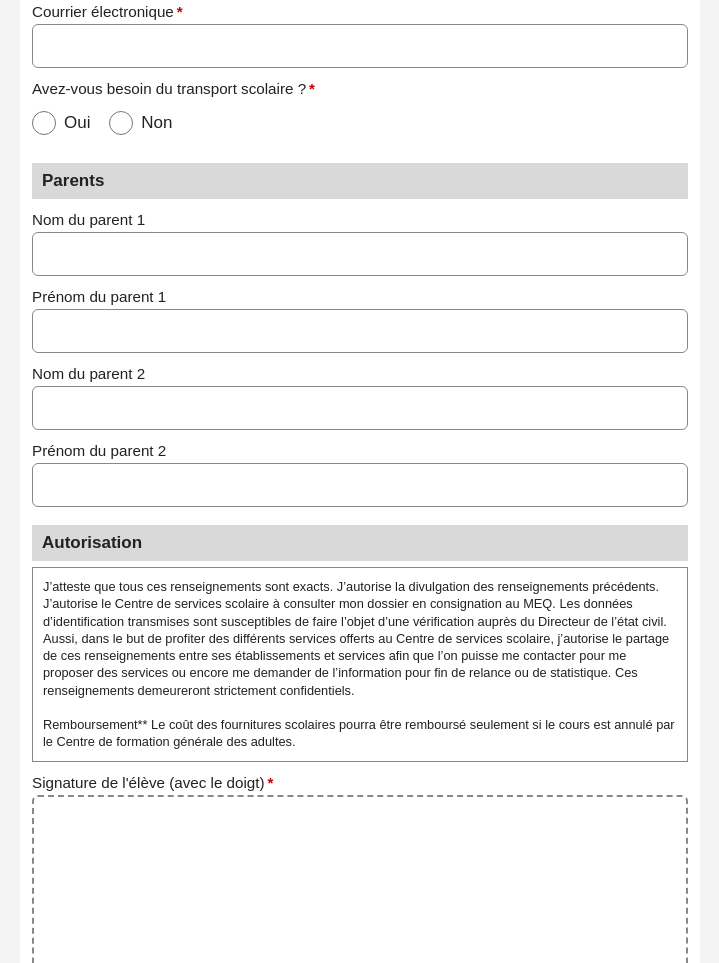
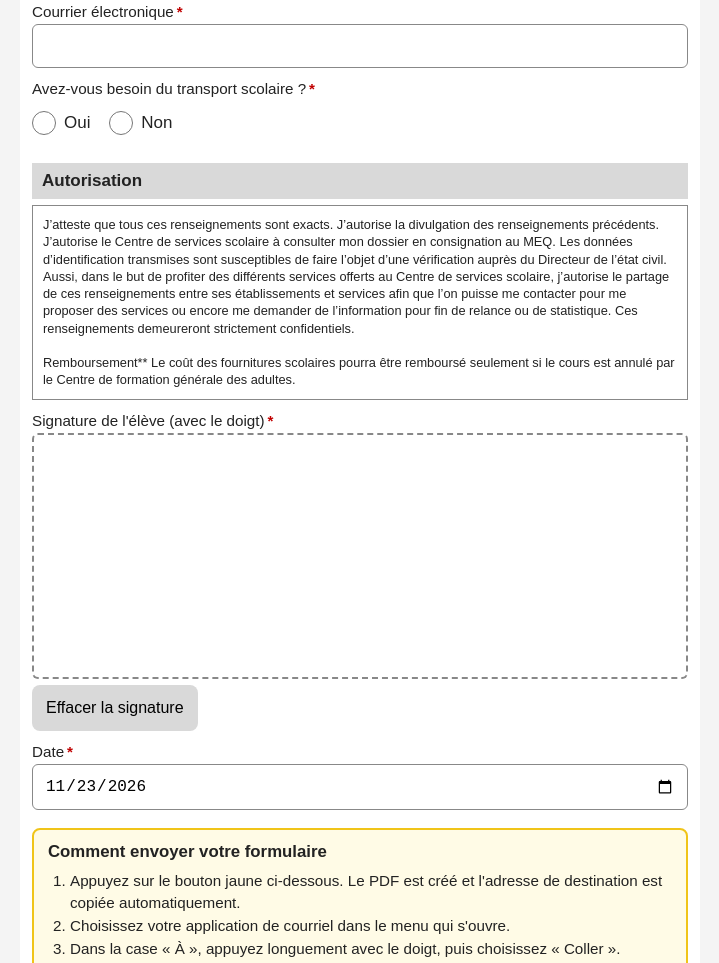
Before and after one commit to NoNacK99/inscriptionFGA, a plain HTML site: page generale.html in a window 1280 px wide. Shown: the part 1405-2368 px from the top of the page, without its empty margins (280-999 px from the left). Drawn offline with nearby package versions, Linux system fonts and the light colour scheme.

Commit message:
Update generale.html

```diff
--- a/generale.html
+++ b/generale.html
@@ -99,7 +99,7 @@
 </div>
 </fieldset>
 
-<fieldset>
+<fieldset id="section-parents">
 <legend>Parents</legend>
 <div id="bloc-p1">
   <label class="champ"><span id="l-p1-nom">Nom du parent 1</span><input type="text" name="p1_nom"></label>
@@ -211,6 +211,7 @@ function majRepondant() {
   const val = coche ? coche.value : "";
   const un = val === "Parent";
   document.getElementById("rep-autre").hidden = val !== "Autre";
+  document.getElementById("section-parents").hidden = !(val === "Parents" || un);
   document.getElementById("bloc-p2").hidden = un;
   document.getElementById("l-p1-nom").textContent = un ? "Nom du parent" : "Nom du parent 1";
   document.getElementById("l-p1-prenom").textContent = un ? "Prénom du parent" : "Prénom du parent 1";
```
